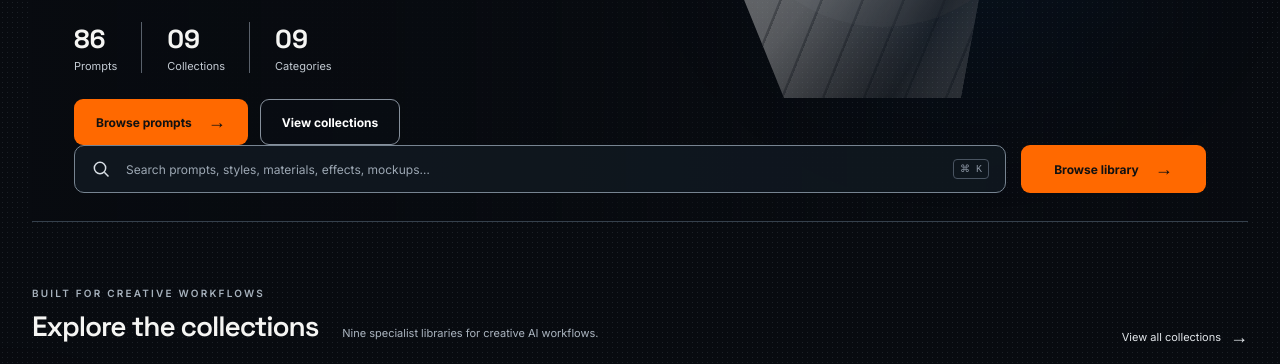
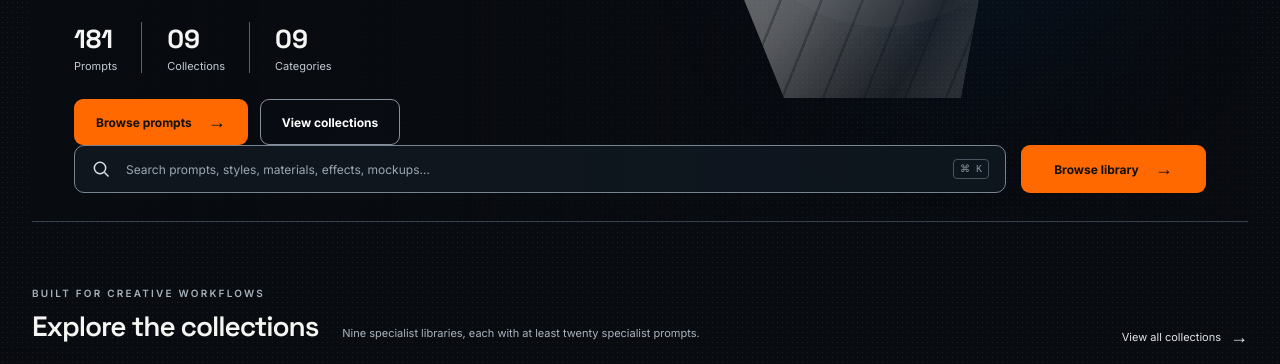
Before and after one commit to aka30art/library, a plain HTML site: page index.html in a window 1280 px wide. Shown: the part 400-764 px from the top of the page. Drawn offline with Linux system fonts and the light colour scheme.

Commit message:
Update homepage to show 181 prompts and 20-plus per collection

```diff
--- a/index.html
+++ b/index.html
@@ -29,7 +29,7 @@
           <p class="eyebrow"><span class="eyebrow-line"></span> THE CREATIVE PROMPT SYSTEM</p>
           <h1>AI PROMPT<br><span>LIBRARY</span></h1>
           <p class="hero-description">A curated collection of professional prompts for AI image creation.</p>
-          <div class="stats"><div><strong>86</strong><span>Prompts</span></div><div><strong>09</strong><span>Collections</span></div><div><strong>09</strong><span>Categories</span></div></div>
+          <div class="stats"><div><strong>181</strong><span>Prompts</span></div><div><strong>09</strong><span>Collections</span></div><div><strong>09</strong><span>Categories</span></div></div>
           <div class="hero-actions"><a href="#archive" class="button button-orange">Browse prompts <span>→</span></a><a href="#collections" class="button button-outline">View collections</a></div>
         </div>
         <div class="hero-art" aria-label="Abstract monochrome sculpture with orange and blue graphic accents">
@@ -42,7 +42,7 @@
     </section>
 
     <section class="section shell" id="collections">
-      <div class="section-heading"><div><p class="eyebrow">BUILT FOR CREATIVE WORKFLOWS</p><h2>Explore the collections</h2></div><p class="section-note">Nine specialist libraries for creative AI workflows.</p><a href="#archive" class="text-link">View all collections <span>→</span></a></div>
+      <div class="section-heading"><div><p class="eyebrow">BUILT FOR CREATIVE WORKFLOWS</p><h2>Explore the collections</h2></div><p class="section-note">Nine specialist libraries, each with at least twenty specialist prompts.</p><a href="#archive" class="text-link">View all collections <span>→</span></a></div>
       <div class="collection-grid" id="collection-grid"></div>
     </section>
 
```
